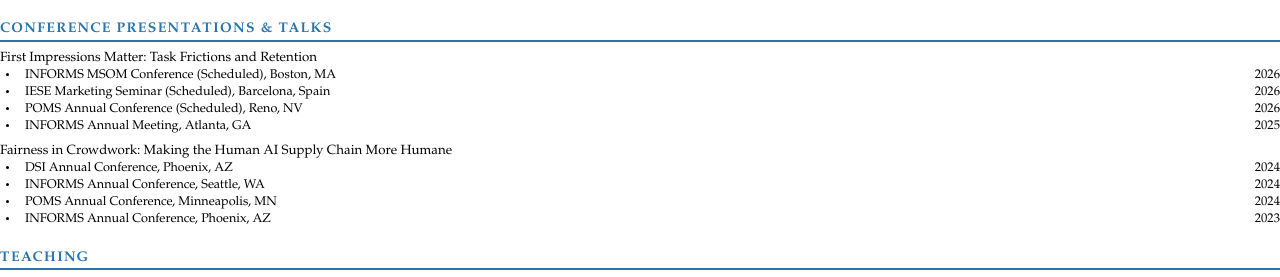
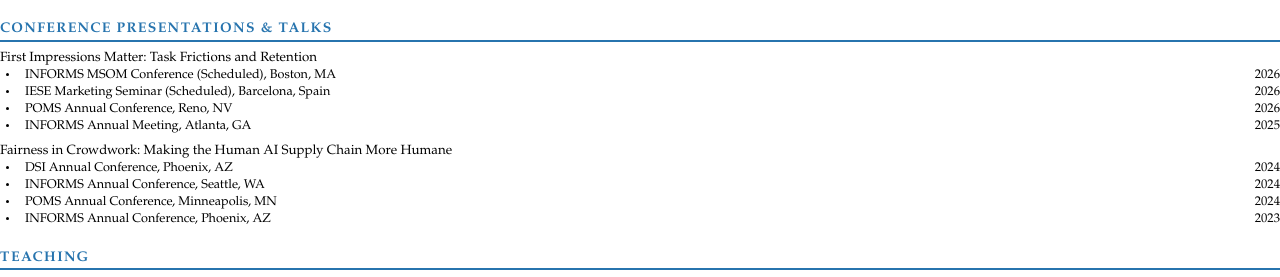
Before and after one commit to martins73/research-site, a Jekyll site: the page built from _pages/cv-pdf-source.html, in a window 1280 px wide. Shown: the part 699-976 px from the top of the page. Built offline with Jekyll 4.4.1, drawn with Linux system fonts in a browser that asks for light colours.

Commit message:
Update presentations.yml

```diff
--- a/_data/cv/presentations.yml
+++ b/_data/cv/presentations.yml
@@ -6,7 +6,7 @@
     - event: "IESE Marketing Seminar (Scheduled)"
       location: "Barcelona, Spain"
       year: "2026"
-    - event: "POMS Annual Conference (Scheduled)"
+    - event: "POMS Annual Conference"
       location: "Reno, NV"
       year: "2026"
     - event: "INFORMS Annual Meeting"
```
